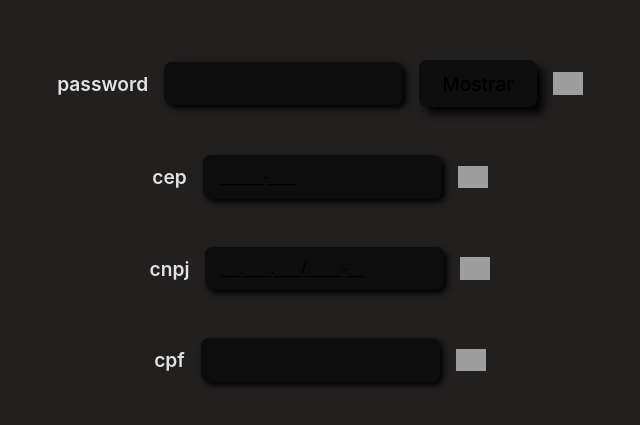
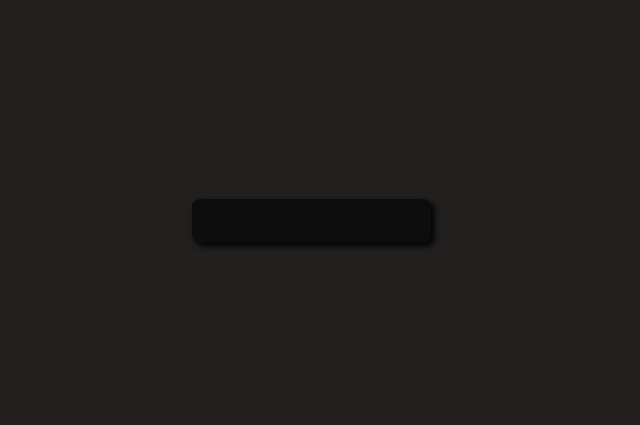
Before and after one commit to MauMuller/valisk, a React (Vite) app: page / in a window 1280 px wide. Shown: the part 179-604 px from the top of the page, without its empty margins (320-960 px from the left). Built offline with nearby package versions, Linux system fonts and the light colour scheme; grey boxes are pictures that could not be loaded.

Commit message:
Atualização do código, realizando alguns testes com o hook 'useMaskCNPJ', usado de refência para criação da documentação do hook dentro do README, somando assim | 2 API completas

```diff
--- a/src/App.tsx
+++ b/src/App.tsx
@@ -1,79 +1,27 @@
-import { useState, useId } from "react";
+import { useState } from "react";
 
 import { useMasks } from "./hooks/useMasks";
+import { useMaskCPF } from "./hooks/useMaskCPF";
+import { useMaskCNPJ } from "./hooks/useMaskCNPJ";
+
 import { useMaskMoney } from "./hooks/useMaskMoney";
 import { useMaskPassword } from "./hooks/useMaskPassword";
 import { useMaskPhone } from "./hooks/useMaskPhone";
 
-import { useMaskCPF } from "./hooks/useMaskCPF";
-
 function App() {
-  const id = useId();
-  const [hiddenValue, setHiddenValue] = useState(true);
-  const corretValidationURL =
-    "https://cdn-icons-png.flaticon.com/512/4436/4436481.png";
-
-  const invalidValidationURL =
-    "https://cdn.pixabay.com/photo/2017/03/28/01/42/attention-2180765_1280.png";
-
-  const namesForLabes = ["password", "cep", "cnpj", "cpf"];
-
-  const inputsMasks = namesForLabes.reduce((prev, current) => {
-    let inicialObject = { inicialValue: "" };
-    let passwordObj = { ...inicialObject, hideValue: hiddenValue };
-    let othersObjects =
-      current === "cpf" ? { useExplictMask: false } : { useExplictMask: true };
-    let data = current === "password" ? passwordObj : othersObjects;
-
-    return { ...prev, [current]: data };
-  }, {});
-
-  const { values, setValues, isValidValues, setKeys } = useMasks(inputsMasks);
-
-  const Inputs = values.map((value, indValue) => {
-    const valueInput = typeof value === "string" ? value : value.at(0);
-    const setValue = setValues[indValue];
-    const setKey = setKeys.at(indValue);
-    const isValid = isValidValues[indValue];
-
-    const nameLabel = namesForLabes.at(indValue);
-    const idConect = `${id}-${nameLabel}`;
-
-    const passwordVisbilityBtn =
-      nameLabel === "password" ? (
-        <button onClick={() => setHiddenValue(!hiddenValue)}>
-          {hiddenValue ? "Mostrar" : "Ocultar"}
-        </button>
-      ) : null;
-
-    return (
-      <div key={indValue} style={{ display: "flex", gap: "1rem" }}>
-        <label htmlFor={idConect}>{nameLabel}</label>
-        <input
-          type="text"
-          id={idConect}
-          value={valueInput}
-          onChange={(evt) => setValue(evt.target.value)}
-          onKeyDown={(evt) => setKey?.(evt.key)}
-        />
-        {passwordVisbilityBtn}
-        {isValid ? (
-          <img alt="correct" src={corretValidationURL} width="30" />
-        ) : (
-          <img alt="invalid" src={invalidValidationURL} width="30" />
-        )}
-      </div>
-    );
-  });
-
-  // const [value, setValue, isValid, setKey] = useMaskCPF({});
-  // const [valueM, setValueM, isValidM] = useMaskMoney({});
-  // const [valueP, setValueP, isValidP] = useMaskPassword({});
-  // const [valuePh, setValuePh, isValidPh] = useMaskPhone({});
+  // const [valueCPF, setValueCPF, isValidCPF, setKeyCPF] = useMaskCPF({});
+  const [valueCNPJ, setValueCNPJ, isValidCNPJ, setKeyCNPJ] = useMaskCNPJ({});
+  // const [valueMoney, setValueMoney, isValidMoney] = useMaskMoney({});
+  // const [valuePassword, setValuePassword, isValidPassword] = useMaskPassword({});
+  // const [valuePhone, setValuePhone, isValidPhone] = useMaskPhone({});
 
   return (
     <div style={{ display: "flex", flexDirection: "column", gap: "1rem" }}>
-      {Inputs}
+      <input
+        onKeyDown={(evt) => setKeyCNPJ(evt.key)}
+        onChange={(evt) => setValueCNPJ(evt.target.value)}
+        value={valueCNPJ}
+      />
     </div>
   );
 }
```
Also changed, not shown: 1 other file (tests, documents, lock files or other folders).
